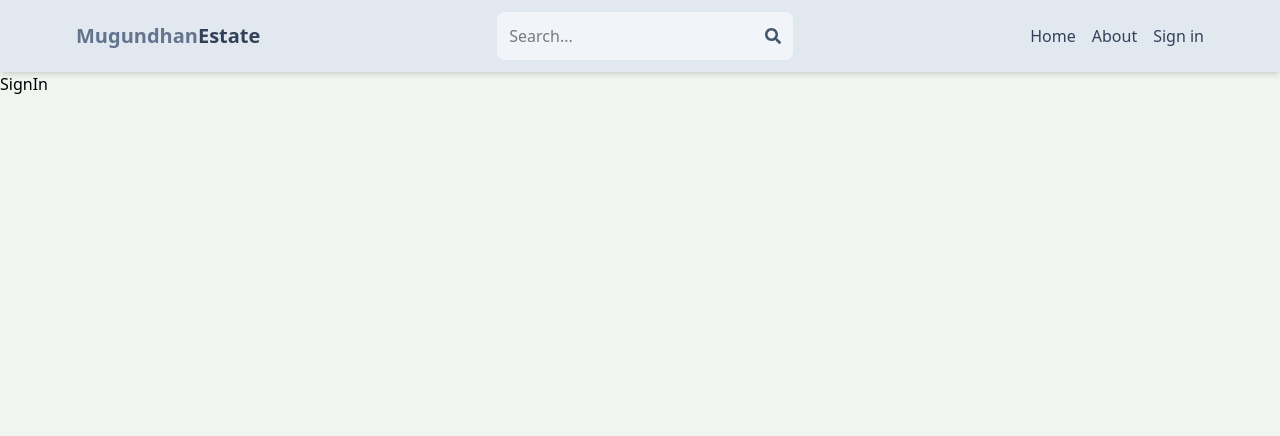
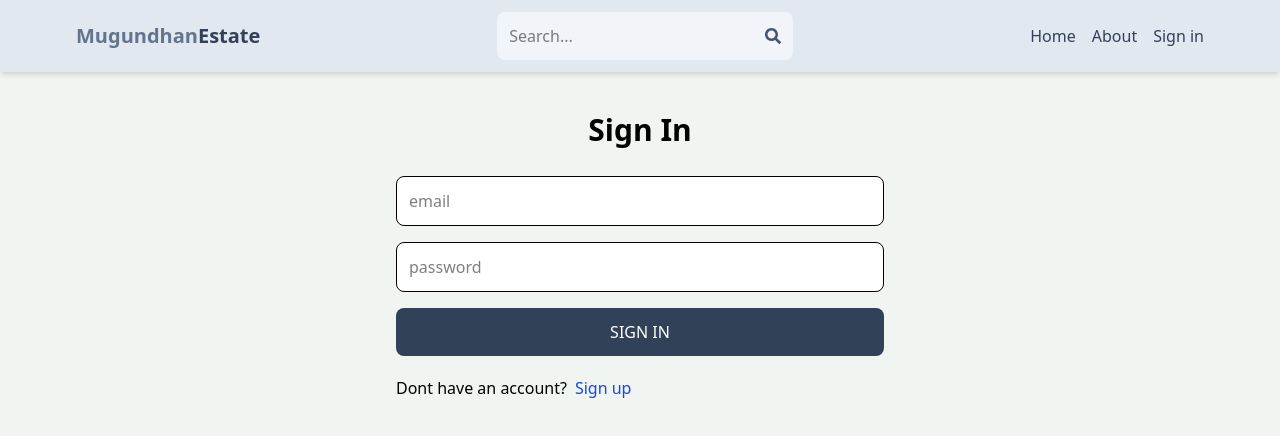
Before and after one commit to Mugundhan-G/estate-mern, a React (Vite) app in the folder client/: page /sign-in in a window 1280 px wide. Shown: the top 436 px of the page. Built offline with nearby package versions, Linux system fonts and the light colour scheme.

Commit message:
complete sign in page functionality

```diff
--- a/client/src/pages/SignIn.jsx
+++ b/client/src/pages/SignIn.jsx
@@ -1,7 +1,62 @@
-import React from 'react'
+import React, { useState } from 'react'
+import { Link, useNavigate } from 'react-router-dom';
 
 export default function SignIn() {
+  const [formData, setFormData] = useState({});
+  const [error, setError] = useState(null);
+  const [loading, setLoading] = useState(false);
+  const navigate = useNavigate();
+  const handleChange = (e) =>{
+    setFormData(
+      {
+        ...formData,
+        [e.target.id] : e.target.value,
+      }
+    );
+  };
+  const handleSubmit = async (e) =>{
+    e.preventDefault();
+    try{
+      setLoading(true);
+      const res = await fetch('/api/auth/signin', {
+        method: 'POST',
+        headers: {
+          'content-Type' : 'application/json',
+        },
+        body: JSON.stringify(formData),
+      });
+      const data = await res.json();
+      console.log(data);
+      if(data.success === false){
+        setLoading(false);
+        setError(data.message);
+        return;
+      }
+      setLoading(false);
+      setError(null);
+      navigate('/')
+    }
+    catch(error){
+      setLoading(false);
+      setError(error.message);
+    }
+  };
+  // console.log(formData);
   return (
-    <h1>SignIn</h1>
-  )
+    <div className='max-w-lg mx-auto p-3'>
+      <h1 className='text-3xl text-center font-semibold my-7'>Sign In</h1>
+      <form onSubmit={handleSubmit} className='flex flex-col gap-4'>
+        <input type="email" placeholder='email' id='email' className='p-3 bg-white border rounded-lg ' onChange={handleChange} />
+        <input type="password" placeholder='password' id='password' className='p-3 bg-white border rounded-lg ' onChange={handleChange} />
+        <button disabled={loading} className='bg-slate-700 text-white p-3 rounded-lg uppercase hover:opacity-95 disabled:opacity-80'>{loading? 'loading...': 'Sign In'}</button>
+      </form>
+      <div className='flex gap-2 mt-5'>
+        <p>Dont have an account?</p>
+        <Link to={"/sign-up"}>
+          <span className='text-blue-700'>Sign up</span>
+        </Link>
+      </div>
+      {error && <p className='text-red-500 mt-5'>{ error }</p>}
+    </div>
+  );
 }
--- a/client/src/pages/SignUp.jsx
+++ b/client/src/pages/SignUp.jsx
@@ -44,7 +44,7 @@
   // console.log(formData);
   return (
     <div className='max-w-lg mx-auto p-3'>
-      <h1 className='text-3xl text-center font-semibold my-7'>SignUp</h1>
+      <h1 className='text-3xl text-center font-semibold my-7'>Sign Up</h1>
       <form onSubmit={handleSubmit} className='flex flex-col gap-4'>
         <input type="text" placeholder='username' id='username' className='p-3 bg-white border rounded-lg ' onChange={handleChange} />
         <input type="email" placeholder='email' id='email' className='p-3 bg-white border rounded-lg ' onChange={handleChange} />
```
Also changed, not shown: 1 other file (tests, documents, lock files or other folders).
